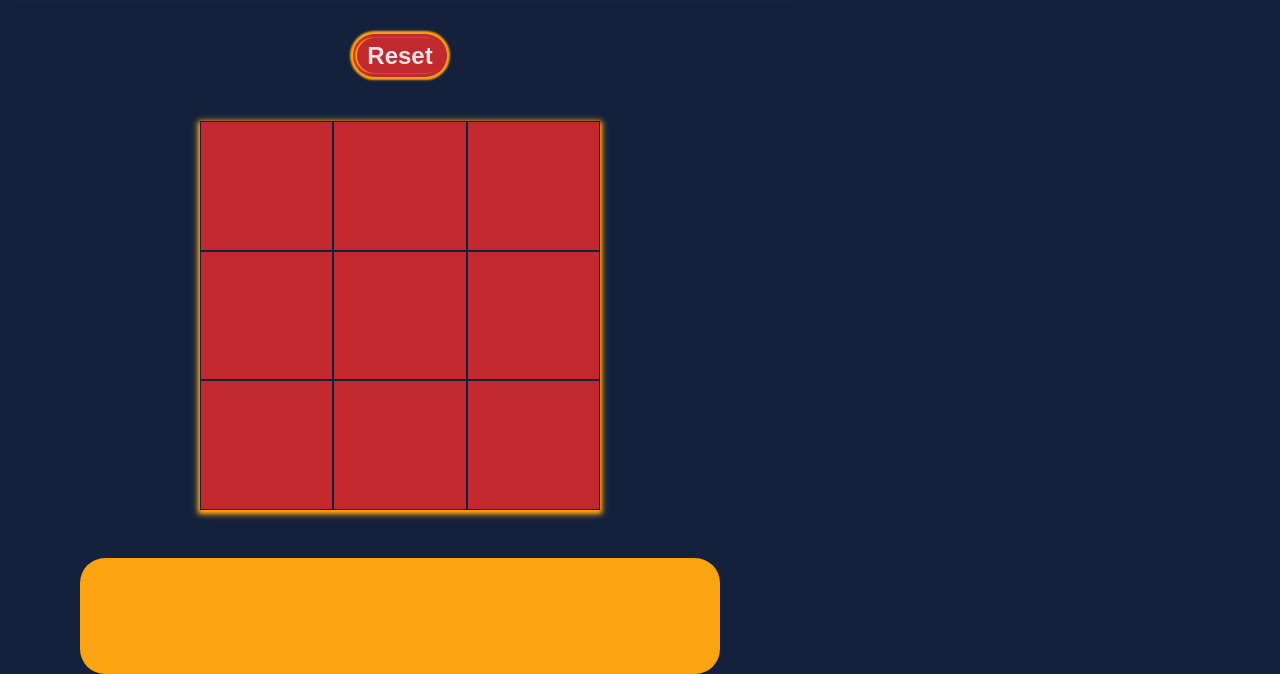
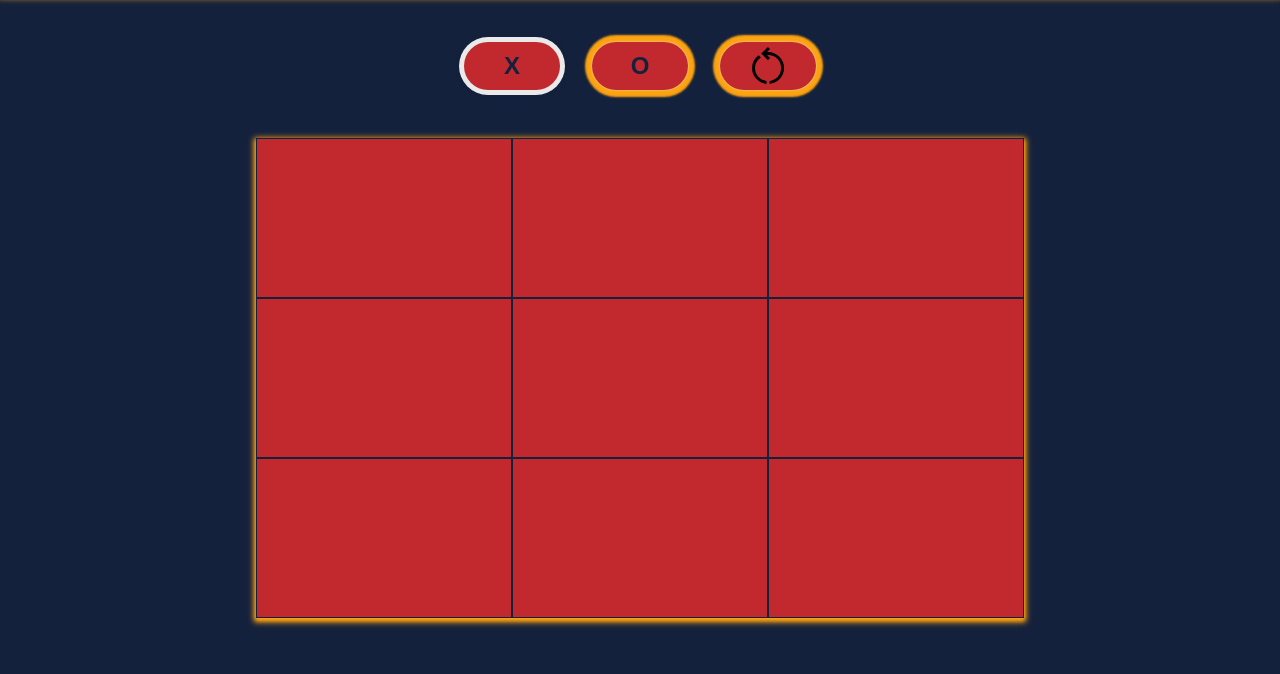
Before and after one commit to YsDnG/TicTacToe, a plain HTML site: page index.html in a window 1280 px wide. Shown: the part 126-800 px from the top of the page. Drawn offline with Linux system fonts and the light colour scheme.

Commit message:
Correct Bug players swap and had btn-setUp v1.01

```diff
--- a/index.html
+++ b/index.html
@@ -11,12 +11,23 @@
         <h1>TIC TAC TOE</h1>
     </header>
 
-    <button class="btn-reset"> Reset</button>
+    <div class="setUp-option">
+        <button class="btn-setUp add-focus">
+            X
+        </button>
+        <button class="btn-setUp">
+            O
+        </button>
+        <button class="btn-setUp btn-reset">
+            <img src="./Img/restart_alt_FILL0_wght400_GRAD0_opsz48 (1).svg" alt="">
+        </button>
 
-    <div class="main-content">
     </div>
 
-    <div class="result-display"></div>
+    <div class="grid-content">
+    </div>
+
+    <div class="result-display overlay not-active"></div>
 
 </body>
 <script src="tictactoe.js"></script>
--- a/style.css
+++ b/style.css
@@ -11,6 +11,7 @@
     --background-color-3: #fca311;
 
     --color-1:#e5e5e5;
+    --color-1-50-Op:#e5e5e550;
     --color-2:#eaeaea;
     --color-3:#c1292e;
 }
@@ -19,7 +20,7 @@
 /**** BASE STYLE*******/
 html,body{
     height: 100vh;
-    width: 100vh;
+    width: 100vw;
 
     background-color: var(--background-color-2);
 
@@ -48,9 +49,42 @@ header{
 /*********************/
 
 /****LAYOUT STYLE***********/
-.main-content{
-    height: 50vh;
-    width: 50vh;
+.setUp-option{
+    display: flex;
+    gap: 2em;
+
+}
+.btn-setUp{
+    outline: 0;
+    border:0;
+    position: relative;
+
+    display: flex;
+    align-items: center;
+    justify-content: center;
+    padding: 1em;
+    width: 4em;
+    height: 2em;
+
+
+    border: none;
+    border-radius: 40px;
+
+    cursor: pointer;
+    text-decoration: none;
+    font-size: 1.5em;
+    font-weight: 600;
+    line-height: 0.75em;
+    color: var(--background-color-2);
+
+    background-color: var(--color-3);
+    box-shadow:var(--color-1) 0px 0px 2px, var(--background-color-3) 0px 0px 0px 4px, var(--background-color-3) 0px 0px 2px 7px;
+
+
+}
+.grid-content{
+    height: 60%;
+    width: 60%;
 
     display: grid;
     grid-template-columns: repeat(3,1fr);
@@ -60,56 +94,34 @@ header{
 
     background-color: var(--color-3);
 }
+
 .grid-item {
     display: flex;
     justify-content: center;
     align-items: center;
 
     border: 1px solid var(--background-color-2);
-
     font-size: 1.5em;
-
-
-}
-.btn-reset
-{
-    display: inline-block;
-    outline: 0;
-    border:0;
-    cursor: pointer;
-    text-decoration: none;
-    position: relative;
-    color: var(--color-1);
-    background-color: var(--color-3);
-    line-height: 15px;
-    border-radius: 40px;
-    padding: 10px;
-    font-size: 1.5em;
-    font-weight: 600;
-    box-shadow:var(--background-color-3) -2px 0px 2px, var(--color-3) 0px 0px 0px 4px, var(--background-color-3) 0px 0px 2px 7px;
-    transition: all 0.2s;
-    :hover{
-        box-shadow: rgb(246, 84, 174) -2px -2px 0px 2px, rgb(255, 198, 0) 0px 0px 0px 4px, rgba(0, 0, 0, 0.05) 0px 0px 2px 7px;
-        transform: scale(1.01);
-    }
-
 }
 
-
+.overlay
+{
+    position: fixed;
+    top: 0;
+    left: 0;
+    width: 100%;
+    height: 100%;
+}
 
 .result-display{
-    height: 15vh;
-    width: 80%;
-
     display: flex;
     justify-content: center;
     align-items: center;
 
-    border-radius: 25px;
+    background-color: var(--color-1-50-Op);
 
-    background-color: var(--background-color-3);
-
-    font-size: 2em;
+    color: black;
+    font-size: 5em;
     font-weight: 800;
 }
 
@@ -124,4 +136,14 @@ header{
 {
     pointer-events: none;
 }
+.btn-setUp:hover
+{
+    transform: scale(1.05);
+}
+.not-active{
+    display: none;
+}
+.add-focus{
+    box-shadow:var(--color-2) 0px 0px 2px, var(--color-2) 0px 0px 0px 5px, var(--background-color-2) 0px 0px 2px 7px;
+}
 /************************/
--- a/tictactoe.js
+++ b/tictactoe.js
@@ -91,7 +91,7 @@ const gameBoardModule =(()=>{
 /***** Display Controller *********/
 const displayController =(() => {
     /***Selector ***/
-        const gridContainer = document.querySelector('.main-content');
+        const gridContainer = document.querySelector('.grid-content');
         const btnReset= document.querySelector('.btn-reset')
     /*****/
 
@@ -131,12 +131,8 @@ const displayController =(() => {
             element.textContent = player.mark
         /*Make the element no clickable*/
             element.classList.add('is-unclickable')
-
-
+    }
     /***********/
-
-    }
-
 
     /** Start the game and check for victory or dom full  ****/
     const startGame=(player1,player2)=>{
@@ -154,69 +150,75 @@ const displayController =(() => {
                 {
                     element.removeEventListener('click',wrapperFunction)
                     element.removeEventListener('touchend',wrapperFunction)
-
                 }
             /**Wrapper function to pass the current player when clicked and count the number of move played yet*/
                 wrapperFunction = (event) =>
                 {
+                        event.stopPropagation();
                         getPlayerMove(event.target,currentPlayer);
                         movePlayed++
-
+                        const result =gameBoardModule.isWinner();
+                        if(result)
+                        {
+                            displayResult(currentPlayer,result)
+                        }
+                        if(movePlayed >= myBoard.length*myBoard[0].length)
+                        {
+                            displayResult(currentPlayer,result)
+                        }
                 };
-
             /**Event Listener on click for every item of the grid***/
                 element.addEventListener('click',wrapperFunction)
                 element.addEventListener('touchend',wrapperFunction)
+        })
 
-
-        })
         /*Delete event listener if one was added before */
             if(clickEvent)
             {
-                gridContainer.removeEventListener('click',clickEvent)
+                gridContainer.removeEventListener('click',clickEvent,true)
                  gridContainer.removeEventListener('touchend',wrapperFunction)
             }
-
             clickEvent = (event) => {
             /*Return if the element clicked was already played */
             if(event.target.classList.contains('is-unclickable'))
                 return;
 
             currentPlayer = currentPlayer === null || currentPlayer === player2 ? player1 : player2;
-
-                if(gameBoardModule.isWinner())
-                {
-                    gridContainer.classList.add('is-unclickable')
-                    document.querySelector('.result-display').textContent =`Winner: ${currentPlayer.name}`
+            };
+        /*Event listener on click grid-content-> swap player / Btn-reset*/
+           gridContainer.addEventListener('click',clickEvent,true)
+           gridContainer.addEventListener('touchend',clickEvent)
+            btnReset.addEventListener("click",resetGame);
+        /*****/
     }
-                if(movePlayed >= myBoard.length*myBoard[0].length)
-                {
-                    gridContainer.classList.add('is-unclickable')
-                    document.querySelector('.result-display').textContent =`NO WINNER`
-                }
-            };
-            gridContainer.addEventListener('click',clickEvent)
-            gridContainer.addEventListener('touchend',clickEvent)
-
-
-
-        btnReset.addEventListener("click",resetGame);
-
-
-    }
-
     const resetGame=()=>{
             gameBoardModule.resetArray();
 
             while(gridContainer.firstChild)
                 gridContainer.removeChild(gridContainer.firstChild);
+
             if(gridContainer.classList.contains('is-unclickable'))
                 gridContainer.classList.remove('is-unclickable')
-
             document.querySelector('.result-display').textContent =""
             movePlayed=0;
             displayController.startGame(player1,player2);
+    }
 
+    const displayResult =(player,result)=>
+    {
+        overlay = document.querySelector('.overlay');
+        overlay.textContent= result ? `WINNER: ${player.name}!` : `NO WINNER!`;
+        overlay.classList.remove('not-active');
+
+        const hideOverlayAndReset =() =>{
+            overlay.classList.add('not-active');
+            resetGame();
+            overlay.removeEventListener("click", hideOverlayAndReset);
+            overlay.removeEventListener("touchend", hideOverlayAndReset);
+
+        }
+        overlay.addEventListener("click",hideOverlayAndReset)
+        overlay.addEventListener('touchend',hideOverlayAndReset)
     }
 
     return{
@@ -237,6 +239,6 @@ function createPlayer(name,mark)
 }
 /*************************/
 
-const player1 = createPlayer("Carl","X");
-const player2 = createPlayer('Ysdng',"O");
+const player1 = createPlayer("X","X");
+const player2 = createPlayer('O',"O");
 displayController.startGame(player1,player2);
```
Also changed, not shown: Img/restart_alt_FILL0_wght400_GRAD0_opsz48 (1).svg (added). Lines whose indentation alone changed are shown as unchanged.
